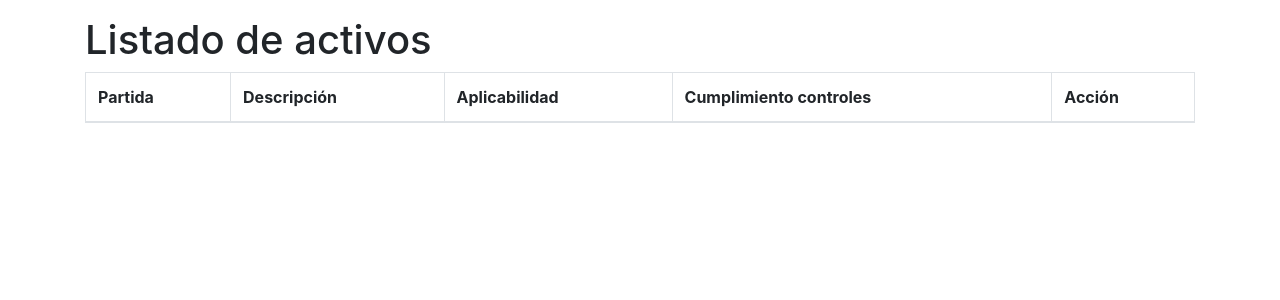
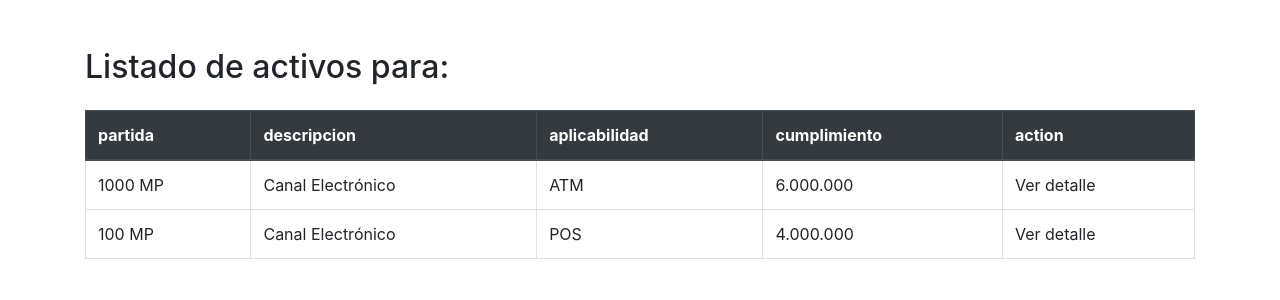
Before and after one commit to brendarychter/list-app, a React (Create React App) app: page /dashboard in a window 1280 px wide. Shown: the top 300 px of the page. Built offline with nearby package versions, Linux system fonts and the light colour scheme.

Commit message:
main - half way to populate table

```diff
--- a/public/index.html
+++ b/public/index.html
@@ -2,7 +2,7 @@
 <html lang="en">
   <head>
     <meta charset="utf-8" />
-    <link rel="icon" href="%PUBLIC_URL%/favicon.ico" />
+<!--    <link rel="icon" href="%PUBLIC_URL%/favicon.ico" />-->
     <meta name="viewport" content="width=device-width, initial-scale=1" />
     <meta name="theme-color" content="#000000" />
     <meta
@@ -24,7 +24,7 @@
       work correctly both with client-side routing and a non-root public URL.
       Learn how to configure a non-root public URL by running `npm run build`.
     -->
-    <title>React App</title>
+    <title>Listado de activos</title>
   </head>
   <body>
     <noscript>You need to enable JavaScript to run this app.</noscript>
--- a/src/App.js
+++ b/src/App.js
@@ -1,29 +1,13 @@
 import './App.css';
 import { BrowserRouter as Router, Route, Switch } from 'react-router-dom';
-import { Table } from 'react-bootstrap';
+import Dashboard from './components/Dashboard';
 
 export default function App() {
   return (
-    <div className="app-container container mt-3">
-      <h1>Listado de activos</h1>
+    <div className="app-web-container">
       <Router>
         <Switch>
-          <Table striped bordered hover>
-            <thead>
-              <tr>
-                <th>Partida</th>
-                <th>Descripción</th>
-                <th>Aplicabilidad</th>
-                <th>Cumplimiento controles</th>
-                <th>Acción</th>
-              </tr>
-            </thead>
-            <tbody>
-              <tr></tr>
-            </tbody>
-          </Table>
-          {/*  component={Dashboard}*/}
-          <Route path="/dashboard" />
+          <Route path="/dashboard" component={Dashboard} />
         </Switch>
       </Router>
     </div>
--- /dev/null
+++ b/src/components/Dashboard/Table.js
@@ -0,0 +1,17 @@
+import React from 'react';
+import TableHeader from './TableHeader';
+import TableBody from './TableBody';
+
+const Table = (props) => {
+    const { headers, rows } = props;
+    return (
+        <div>
+            <table className="table table-bordered table-hover">
+                <TableHeader headers={headers}></TableHeader>
+                <TableBody headers={headers} rows={rows}></TableBody>
+            </table>
+        </div>
+    );
+}
+
+export default Table;
--- /dev/null
+++ b/src/components/Dashboard/TableBody.js
@@ -0,0 +1,36 @@
+import React from 'react';
+
+const TableBody = (props) => {
+    const { headers, rows } = props;
+    const columns = headers ? headers.length : 0;
+    const showSpinner = rows === null;
+
+    function buildRow(row, headers) {
+        return (
+            <tr key={row.id}>
+                { headers.map((value, index) => {
+                    return <td key={index}>{row[value]}</td>
+                })}
+            </tr>
+        )
+    };
+
+    return(
+        <tbody>
+        {showSpinner &&
+        <tr key="spinner-0">
+            <td colSpan={columns} className="text-center">
+                <div className="spinner-border" role="status">
+                    <span className="sr-only">Cargando...</span>
+                </div>
+            </td>
+        </tr>
+        }
+        { !showSpinner && rows && rows.map((value) => {
+            return buildRow(value, headers);
+        })}
+        </tbody>
+    );
+}
+
+export default TableBody;
--- /dev/null
+++ b/src/components/Dashboard/TableHeader.js
@@ -0,0 +1,16 @@
+import React from 'react';
+
+const TableHeader = (props) => {
+    const { headers } = props;
+    return(
+        <thead className="thead-dark" key="header-1">
+        <tr key="header-0">
+            { headers && headers.map((value, index) => {
+                return <th key={index}><div>{value}</div></th>
+            })}
+        </tr>
+        </thead>
+    );
+}
+
+export default TableHeader;
--- /dev/null
+++ b/src/components/Dashboard/index.js
@@ -0,0 +1,34 @@
+import React, {useState, useEffect} from 'react';
+import db from '../.././utils/db.json';
+import schema from '../.././utils/schema';
+import Table from "./Table";
+
+export default function Dashboard() {
+    const [ data, setData] = useState(null);
+    // const columns = [
+    //     {title:"Partida", field:"partida"},
+    //     {title:"Descripción", field:"description"},
+    //     {title:"Aplicabilidad", field:"aplicabilidad"},
+    //     {title:"Cumplimiento", field:"cumplimiento"},
+    //     {title:"Acción", field:"action"},
+    // ]
+
+    useEffect(() => {
+        // fetch("https://jsonplaceholder.typicode.com/users")
+        //     .then( res =>res.json() )
+        //     .then(res => setData(res))
+        new Promise((resolve) => {
+            setTimeout(() => {
+                resolve(db);
+            }, 2000)
+        }).then((result) => {
+            setData(result);
+        })
+    });
+
+    return (
+        <div className="app-container container mt-5">
+            <h2 className="mb-4">Listado de activos para: </h2>
+            <Table headers={Object.keys(schema)} rows={data} />
+        </div>
+)}
--- /dev/null
+++ b/src/utils/db.json
@@ -0,0 +1,18 @@
+[
+  {
+    "id": 1,
+    "partida": "1000 MP",
+    "descripcion": "Canal Electrónico",
+    "aplicabilidad": "ATM",
+    "cumplimiento": "6.000.000",
+    "action": "Ver detalle"
+  },
+  {
+    "id": 2,
+    "partida": "100 MP",
+    "descripcion": "Canal Electrónico",
+    "aplicabilidad": "POS",
+    "cumplimiento": "4.000.000",
+    "action": "Ver detalle"
+  }
+]
--- /dev/null
+++ b/src/utils/schema.json
@@ -0,0 +1,7 @@
+{
+  "partida": "",
+  "descripcion": "",
+  "aplicabilidad": "",
+  "cumplimiento": "",
+  "action": ""
+}
```
Also changed, not shown: package.json (+6 -6 lines).
